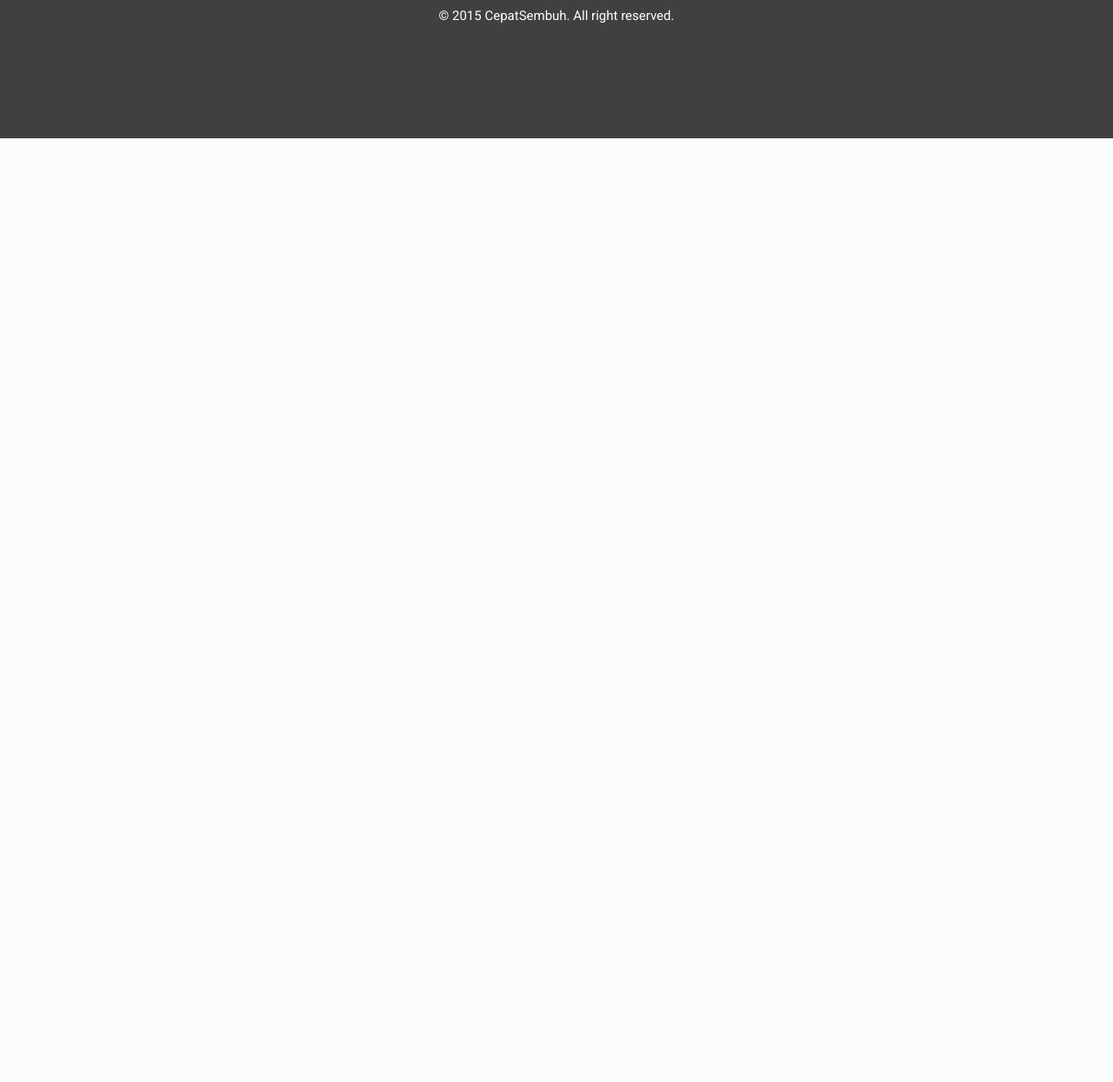
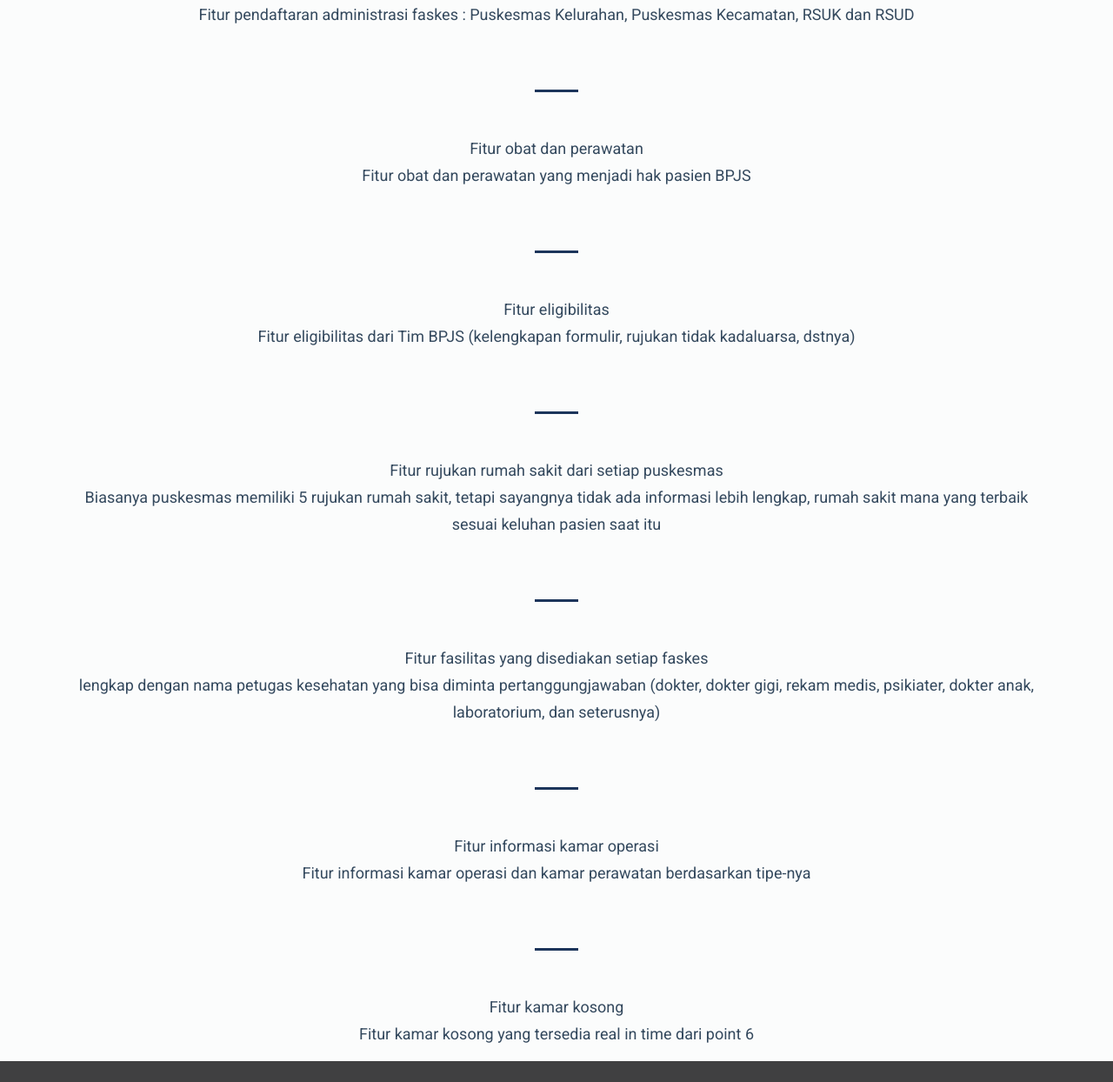
Before and after one commit to cepatsembuh/cepatsembuh.github.io, a website: page features.html in a window 1280 px wide. Shown: the part 91-1335 px from the top of the page at 87% size. Before the commit the page ends 800 px from the top, so only its background shows below. Drawn offline with Linux system fonts and the light colour scheme.

Commit message:
Features contents

```diff
--- a/features.html
+++ b/features.html
@@ -33,7 +33,46 @@
       </div><!-- /.navbar-collapse -->
     </nav><!-- /navbar -->
     <div class="container" align="center">
-
+      <div class="row">
+        <div class="col-md-12">
+          <br><br>
+          <span class="ajr">Fitur Pendaftaran Administrasi:</span>
+          <p>Fitur pendaftaran administrasi faskes : Puskesmas Kelurahan, Puskesmas Kecamatan, RSUK dan  RSUD</p>
+          <!-- Contoh Fitur (Gambar) -->
+        <div class="line"></div>
+        </div>
+        <div class="col-md-12">
+          <span class="ajr">Fitur obat dan perawatan</span>
+          <p>Fitur obat dan perawatan yang menjadi hak pasien BPJS</p>
+          <!-- Contoh Fitur (Gambar) -->
+        <div class="line"></div>
+        </div>
+        <div class="col-md-12">
+          <span class="ajr">Fitur eligibilitas</span>
+          <p>Fitur eligibilitas dari Tim BPJS (kelengkapan formulir,  rujukan tidak kadaluarsa, dstnya)</p>
+          <!-- Contoh Fitur (Gambar) -->
+        <div class="line"></div>
+        </div>
+        <div class="col-md-12">
+          <span class="ajr">Fitur rujukan rumah sakit dari setiap puskesmas</span>
+          <p>Biasanya puskesmas memiliki  5 rujukan rumah sakit, tetapi sayangnya tidak ada informasi lebih lengkap, rumah sakit mana yang terbaik sesuai keluhan pasien saat itu</p>
+        <div class="line"></div>
+        </div>
+        <div class="col-md-12">
+          <span class="ajr">Fitur fasilitas yang disediakan setiap faskes</span>
+          <p>lengkap dengan nama petugas kesehatan yang bisa diminta pertanggungjawaban (dokter, dokter gigi, rekam medis, psikiater, dokter anak, laboratorium, dan seterusnya)</p>
+        <div class="line"></div>
+        </div>
+        <div class="col-md-12">
+          <span class="ajr">Fitur informasi kamar operasi</span>
+          <p>Fitur informasi kamar operasi dan kamar perawatan berdasarkan tipe-nya</p>
+        <div class="line"></div>
+        </div>
+        <div class="col-md-12">
+          <span class="ajr">Fitur kamar kosong</span>
+          <p>Fitur kamar kosong yang tersedia real in time dari point 6</p>
+        </div>
+      </div>
     </div>
     <footer>
         <div class="clearfix" align="center">
```
